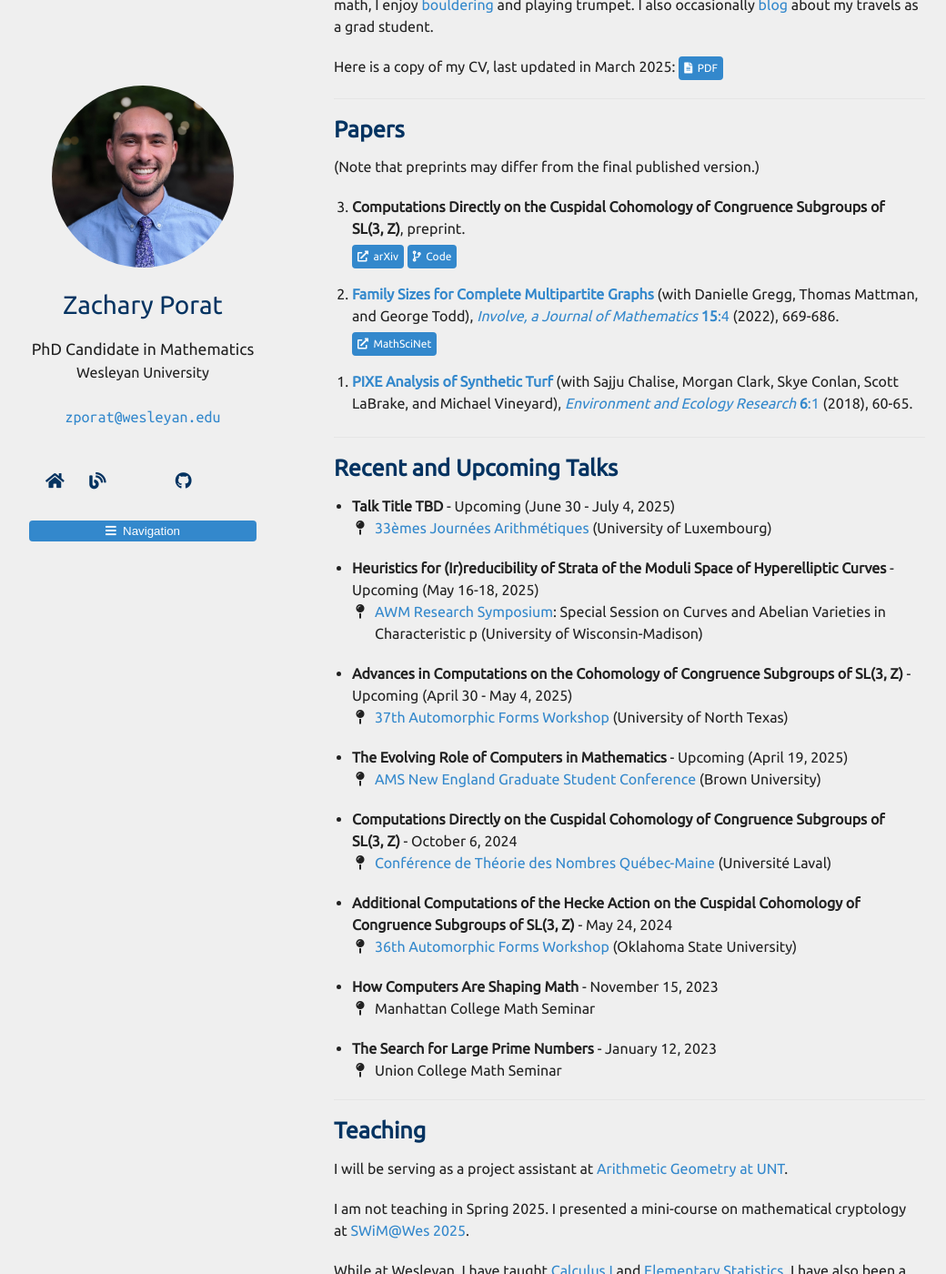
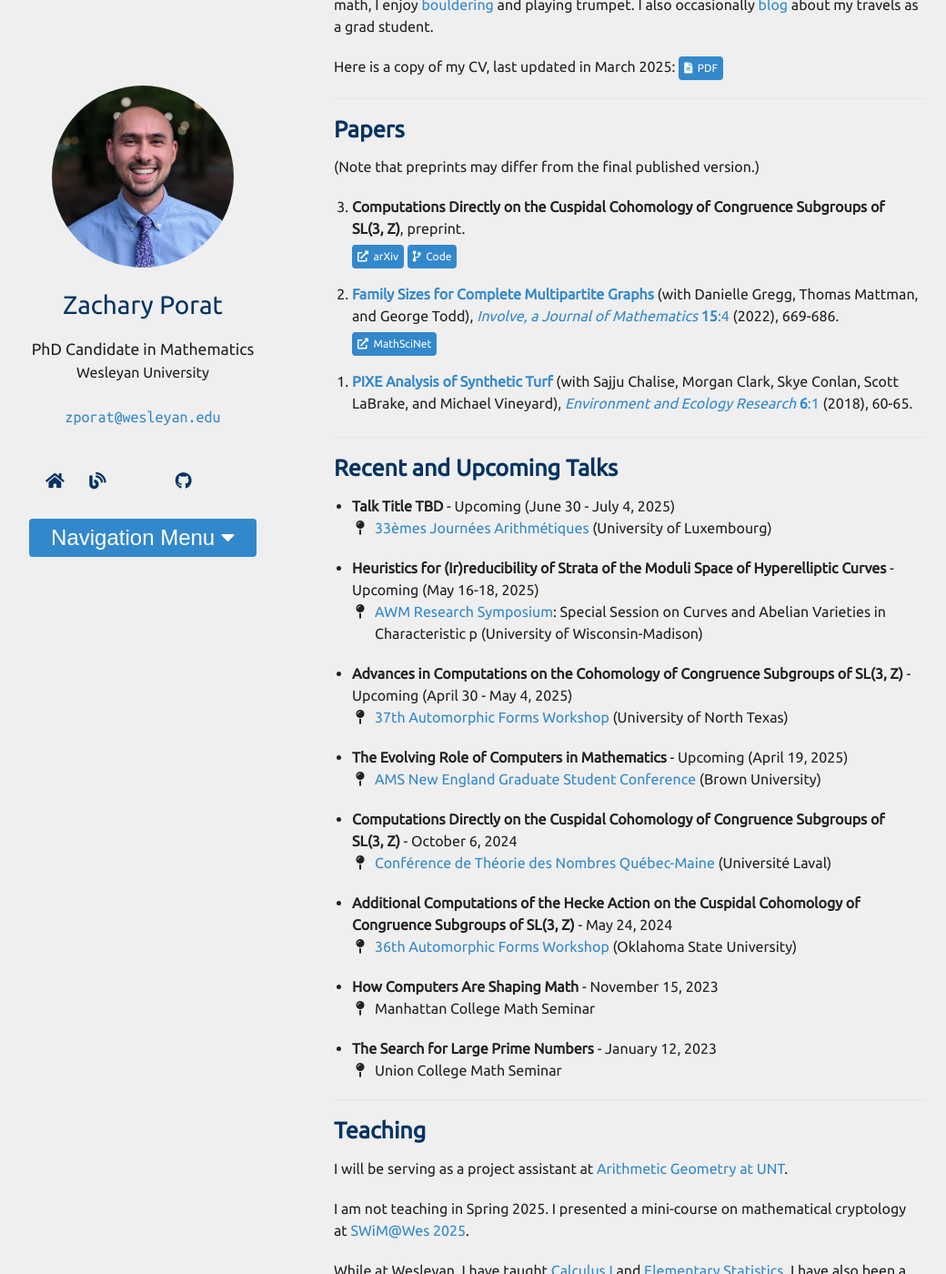
Before and after one commit to zporat/zporat.github.io, a Jekyll site: the page built from index.md, in a window 1280 px wide and 1400 px high, scrolled down 310 px. Shown: the whole window at 91% size, without its empty margins (98-1138 px from the left). Built offline with Jekyll 4.4.1, drawn with Linux system fonts in a browser that asks for light colours; nearby versions of some CDN libraries; a style sheet for code colours, icons or effects is not loaded; our own code applies the rules of GitHub Pages for plain Markdown files.

Commit message:
nav menu update

```diff
--- a/_layouts/homepage.html
+++ b/_layouts/homepage.html
@@ -94,7 +94,7 @@
         <br>
 
         <div class="dropdown">
-          <button class="dropbtn"><i class="fas fa-bars" aria-hidden="true"></i>&nbsp; Navigation</button>
+          <button class="dropbtn">Navigation Menu <i class="fas fa-caret-down" aria-hidden="true"></i></button>
           <div class="dropdown-content">
             <a href="#about"><i class="fas fa-address-card" aria-hidden="true"></i>&nbsp; About</a>
             <a href="#papers"><i class="fas fa-newspaper" aria-hidden="true"></i>&nbsp; Papers</a>
--- a/_sass/minimal-light-no-dark-mode.scss
+++ b/_sass/minimal-light-no-dark-mode.scss
@@ -581,12 +581,13 @@ footer {
   color: white;
   border: 2px solid #38C;
   transition-duration: 0.3s;
-  padding: 2px 4px 2px;
+  padding: 5px 5px 5px;
   border-radius: 4px;
   display: inline-block;
   width: 100%;
   text-align: center;
   margin-bottom: 5px;
+  font-size: 1.5rem;
 }
 
 /* The container <div> - needed to position the dropdown content */
@@ -621,4 +622,4 @@ footer {
 .dropdown:hover .dropdown-content {display: block;}
 
 /* Change the background color of the dropdown button when the dropdown content is shown */
-.dropdown:hover .dropbtn {background-color: white;}
+.dropdown:hover .dropbtn {background-color: #043361;}
```
